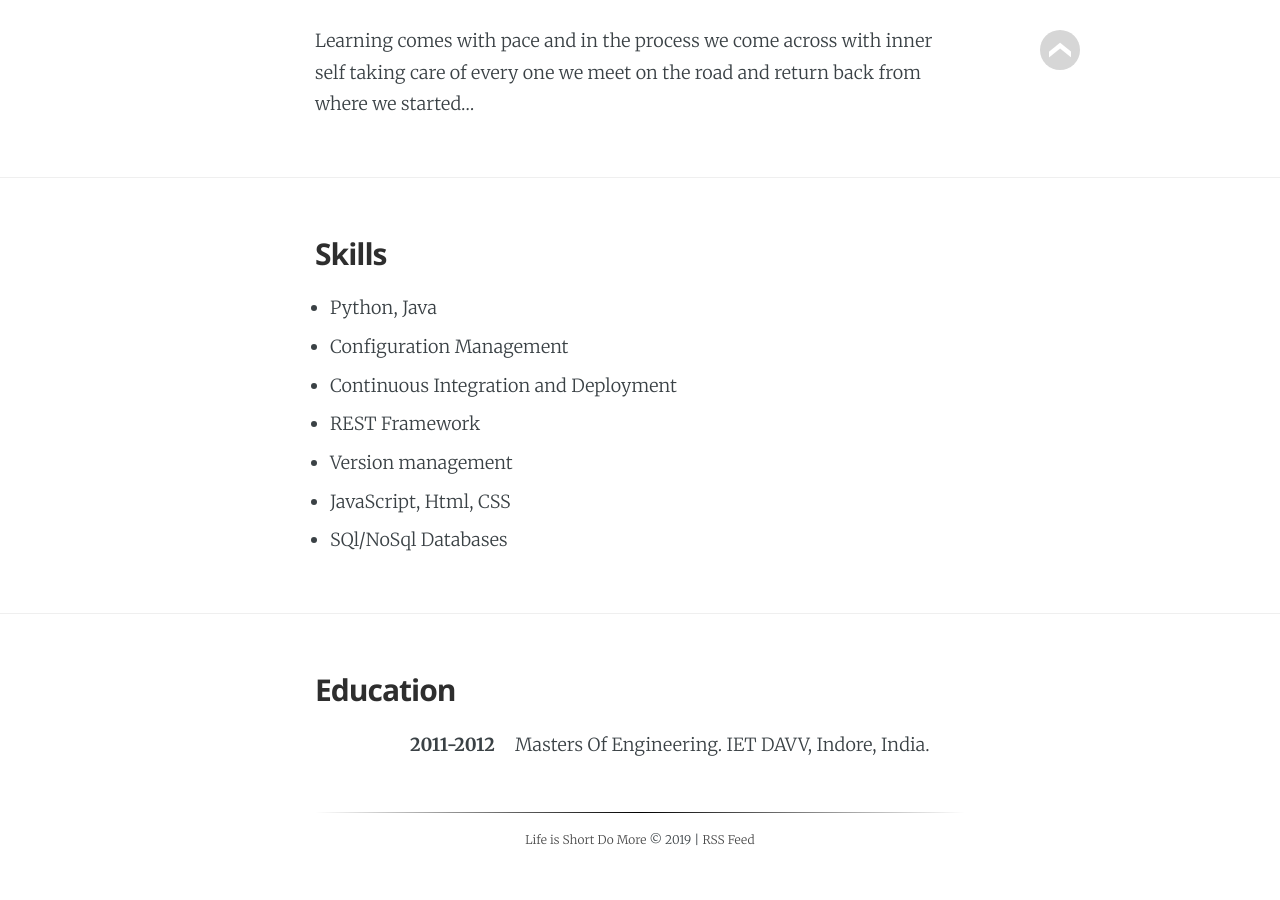
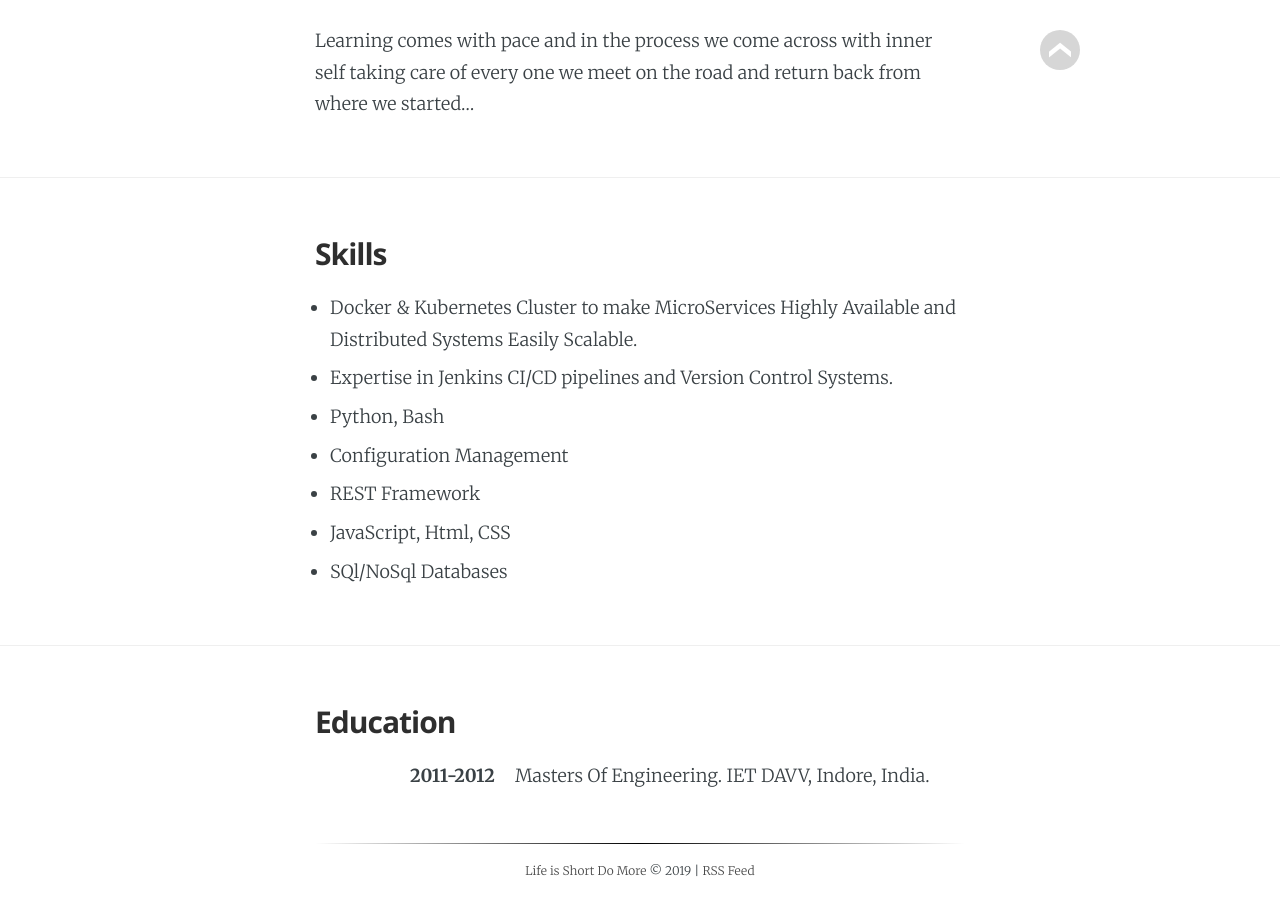
Before and after one commit to agrawalpoonam/agarwalpoonam.github.io, a Jekyll site: the page built from _pages/about.md, in a window 1280 px wide and 900 px high, scrolled down 609 px. Built offline with Jekyll 4.4.1, drawn with Linux system fonts in a browser that asks for light colours; some web fonts are replaced; before the commit the page ends 1477 px from its top, so only the background shows below that.

Commit message:
updating short profile

```diff
--- a/_pages/about.md
+++ b/_pages/about.md
@@ -17,11 +17,11 @@ Learning comes with pace and in the process we come across with inner self takin
 
 ## Skills
 
-- Python, Java
+- Docker & Kubernetes Cluster to make MicroServices Highly Available and Distributed Systems Easily Scalable.
+- Expertise in Jenkins CI/CD pipelines and Version Control Systems.
+- Python, Bash
 - Configuration Management
-- Continuous Integration and Deployment
 - REST Framework
-- Version management
 - JavaScript, Html, CSS
 - SQl/NoSql Databases
 
```
Also changed, not shown: other parts of _pages/about.md (+1 -1 lines).
